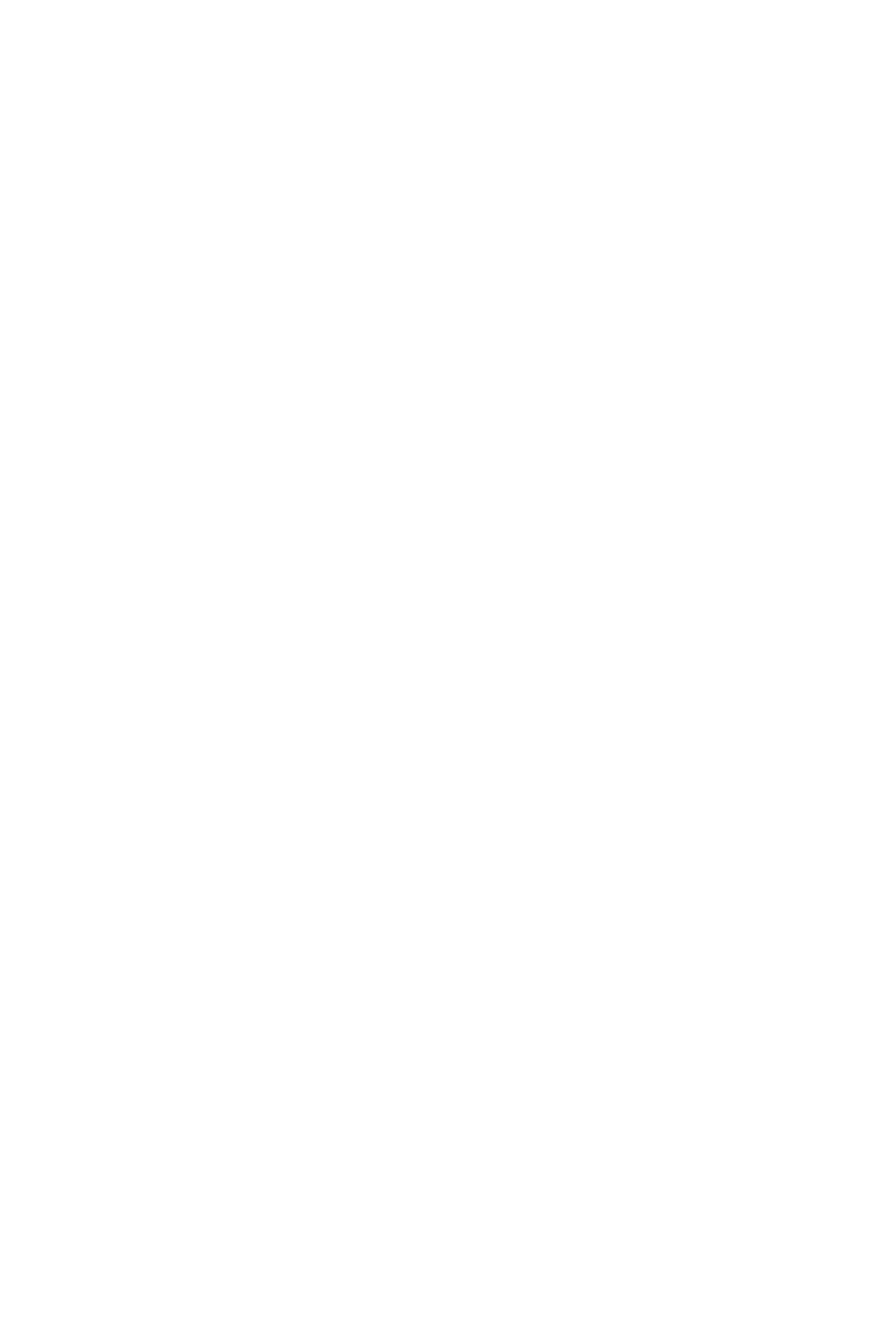
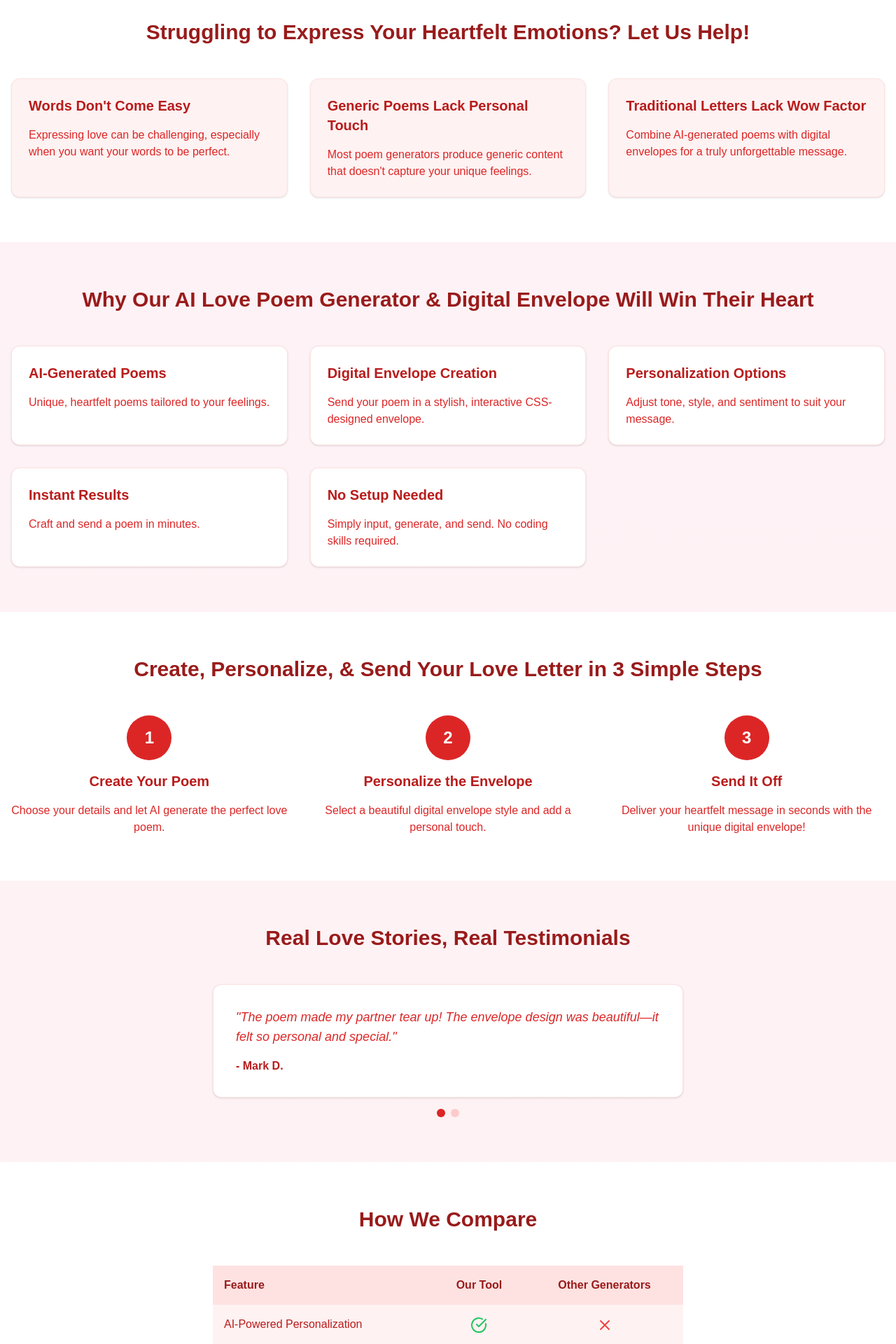
Before and after one commit to webDesignMumeishon/send-poem, a Next.js app: page / in a window 1280 px wide. Shown: the part 860-2780 px from the top of the page at 70% size. Before the commit the page ends 824 px from the top, so only its background shows below. Built offline with nearby package versions, Linux system fonts and the light colour scheme; no server answers.

Commit message:
add landing components

```diff
--- a/src/app/layout.tsx
+++ b/src/app/layout.tsx
@@ -37,6 +37,11 @@ export default function RootLayout({
             </SignedIn>
           </header>
           <main>{children}</main>
+          <footer className="bg-red-800 text-white py-8">
+            <div className="container mx-auto px-4 text-center">
+              <p>&copy; 2024 LoveLetter AI. All rights reserved.</p>
+            </div>
+          </footer>
         </body>
       </html>
     </ClerkProvider>
--- a/src/app/page.tsx
+++ b/src/app/page.tsx
@@ -1,12 +1,25 @@
-
+"use client"
 import { Button } from "@/components/ui/button"
 import { Dialog, DialogContent, DialogHeader, DialogTitle, DialogTrigger } from "@/components/ui/dialog"
 import Image from "next/image"
 import Link from "next/link"
-import { Heart, Mail, Link as LinkIcon } from 'lucide-react'
+import { Heart, Mail, Link as LinkIcon, CheckCircle, X } from 'lucide-react'
+import { Card, CardContent } from "@/components/ui/card"
+import { useState } from "react"
 
+const testimonials = [
+  {
+    quote: "The poem made my partner tear up! The envelope design was beautiful—it felt so personal and special.",
+    author: "Mark D."
+  },
+  {
+    quote: "I've never seen anything like this before. The poem and envelope made my proposal unforgettable!",
+    author: "Sarah L."
+  }
+]
 
-export default function Component() {
+export default function HomePage() {
+  const [activeTestimonial, setActiveTestimonial] = useState(0)
 
   return (
     <div className="min-h-screen bg-gradient-to-b from-pink-50 to-red-50">
@@ -36,24 +49,24 @@ export default function Component() {
             </div>
 
             <h1 className="text-4xl md:text-6xl font-bold text-gray-900">
-              The Ultimate AI Love Poem Generator
+              Express Your Love with AI-Powered Poems & Beautiful Digital Envelopes
             </h1>
 
             <p className="text-xl text-gray-600">
-              Instantly create heartfelt, personalized love poems that capture the essence of your feelings in just seconds.
+              Generate personalized love poems and send them in a stunning digital envelope designed to make your message unforgettable.
             </p>
 
             <div className="flex flex-col sm:flex-row gap-4 justify-center">
               <Button className="bg-red-600 hover:bg-red-700 text-lg px-8 py-6">
                 <Link href={'/generate'}>
-                  Start Crafting Your Poem Now!
+                  Create Your Poem & Send It Now!
                 </Link>
               </Button>
               <Button
                 variant="outline"
                 className="border-red-200 hover:bg-red-50 text-red-600 text-lg px-8 py-6"
               >
-                View Collection
+                View Demo
               </Button>
             </div>
 
@@ -73,6 +86,175 @@ export default function Component() {
           </div>
         </div>
       </main>
+
+
+      {/* Pain Points */}
+      <section className="py-16 bg-white">
+        <div className="container mx-auto px-4">
+          <h2 className="text-3xl font-bold text-center text-red-800 mb-12">
+            Struggling to Express Your Heartfelt Emotions? Let Us Help!
+          </h2>
+          <div className="grid md:grid-cols-3 gap-8">
+            <Card className="bg-red-50 border-red-100">
+              <CardContent className="p-6">
+                <h3 className="text-xl font-semibold text-red-700 mb-4">Words Don't Come Easy</h3>
+                <p className="text-red-600">Expressing love can be challenging, especially when you want your words to be perfect.</p>
+              </CardContent>
+            </Card>
+            <Card className="bg-red-50 border-red-100">
+              <CardContent className="p-6">
+                <h3 className="text-xl font-semibold text-red-700 mb-4">Generic Poems Lack Personal Touch</h3>
+                <p className="text-red-600">Most poem generators produce generic content that doesn't capture your unique feelings.</p>
+              </CardContent>
+            </Card>
+            <Card className="bg-red-50 border-red-100">
+              <CardContent className="p-6">
+                <h3 className="text-xl font-semibold text-red-700 mb-4">Traditional Letters Lack Wow Factor</h3>
+                <p className="text-red-600">Combine AI-generated poems with digital envelopes for a truly unforgettable message.</p>
+              </CardContent>
+            </Card>
+          </div>
+        </div>
+      </section>
+
+
+
+      {/* Key Features & Benefits */}
+      <section id="features" className="py-16">
+        <div className="container mx-auto px-4">
+          <h2 className="text-3xl font-bold text-center text-red-800 mb-12">
+            Why Our AI Love Poem Generator & Digital Envelope Will Win Their Heart
+          </h2>
+          <div className="grid md:grid-cols-2 lg:grid-cols-3 gap-8">
+            {[
+              { title: "AI-Generated Poems", description: "Unique, heartfelt poems tailored to your feelings." },
+              { title: "Digital Envelope Creation", description: "Send your poem in a stylish, interactive CSS-designed envelope." },
+              { title: "Personalization Options", description: "Adjust tone, style, and sentiment to suit your message." },
+              { title: "Instant Results", description: "Craft and send a poem in minutes." },
+              { title: "No Setup Needed", description: "Simply input, generate, and send. No coding skills required." }
+            ].map((feature, index) => (
+              <Card key={index} className="bg-white border-red-100">
+                <CardContent className="p-6">
+                  <h3 className="text-xl font-semibold text-red-700 mb-4">{feature.title}</h3>
+                  <p className="text-red-600">{feature.description}</p>
+                </CardContent>
+              </Card>
+            ))}
+          </div>
+        </div>
+      </section>
+
+      {/* How It Works */}
+      <section id="how-it-works" className="py-16 bg-white">
+        <div className="container mx-auto px-4">
+          <h2 className="text-3xl font-bold text-center text-red-800 mb-12">
+            Create, Personalize, & Send Your Love Letter in 3 Simple Steps
+          </h2>
+          <div className="grid md:grid-cols-3 gap-8">
+            {[
+              { title: "Create Your Poem", description: "Choose your details and let AI generate the perfect love poem." },
+              { title: "Personalize the Envelope", description: "Select a beautiful digital envelope style and add a personal touch." },
+              { title: "Send It Off", description: "Deliver your heartfelt message in seconds with the unique digital envelope!" }
+            ].map((step, index) => (
+              <div key={index} className="text-center">
+                <div className="w-16 h-16 bg-red-600 text-white rounded-full flex items-center justify-center text-2xl font-bold mx-auto mb-4">
+                  {index + 1}
+                </div>
+                <h3 className="text-xl font-semibold text-red-700 mb-4">{step.title}</h3>
+                <p className="text-red-600">{step.description}</p>
+              </div>
+            ))}
+          </div>
+        </div>
+      </section>
+
+
+      {/* Testimonials */}
+      <section id="testimonials" className="py-16">
+        <div className="container mx-auto px-4">
+          <h2 className="text-3xl font-bold text-center text-red-800 mb-12">
+            Real Love Stories, Real Testimonials
+          </h2>
+          <div className="max-w-2xl mx-auto">
+            <Card className="bg-white border-red-100">
+              <CardContent className="p-8">
+                <p className="text-lg text-red-600 mb-4 italic">"{testimonials[activeTestimonial].quote}"</p>
+                <p className="text-red-700 font-semibold">- {testimonials[activeTestimonial].author}</p>
+              </CardContent>
+            </Card>
+            <div className="flex justify-center mt-4 space-x-2">
+              {testimonials.map((_, index) => (
+                <button
+                  key={index}
+                  onClick={() => setActiveTestimonial(index)}
+                  className={`w-3 h-3 rounded-full ${index === activeTestimonial ? 'bg-red-600' : 'bg-red-200'
+                    }`}
+                />
+              ))}
+            </div>
+          </div>
+        </div>
+      </section>
+
+
+      {/* Comparison Table */}
+      <section className="py-16 bg-white">
+        <div className="container mx-auto px-4">
+          <h2 className="text-3xl font-bold text-center text-red-800 mb-12">
+            How We Compare
+          </h2>
+          <div className="overflow-x-auto">
+            <table className="w-full max-w-2xl mx-auto">
+              <thead>
+                <tr className="bg-red-100">
+                  <th className="p-4 text-left text-red-800">Feature</th>
+                  <th className="p-4 text-center text-red-800">Our Tool</th>
+                  <th className="p-4 text-center text-red-800">Other Generators</th>
+                </tr>
+              </thead>
+              <tbody>
+                {[
+                  "AI-Powered Personalization",
+                  "Digital Envelope Designs",
+                  "Customizable Styles",
+                  "Instant Results",
+                  "Simple Interface",
+                  "Unlimited Usage"
+                ].map((feature, index) => (
+                  <tr key={index} className={index % 2 === 0 ? 'bg-red-50' : 'bg-white'}>
+                    <td className="p-4 text-red-700">{feature}</td>
+                    <td className="p-4 text-center">
+                      <CheckCircle className="inline-block text-green-500" />
+                    </td>
+                    <td className="p-4 text-center">
+                      {feature === "Instant Results" ? (
+                        <CheckCircle className="inline-block text-green-500" />
+                      ) : (
+                        <X className="inline-block text-red-500" />
+                      )}
+                    </td>
+                  </tr>
+                ))}
+              </tbody>
+            </table>
+          </div>
+        </div>
+      </section>
+
+      {/* Closing Section */}
+      <section className="py-20 text-center">
+        <div className="container mx-auto px-4">
+          <h2 className="text-3xl md:text-4xl font-bold text-red-800 mb-6">
+            Transform Your Emotions into Words & Art with Our AI Love Poem Generator
+          </h2>
+          <Button size="lg" className="bg-red-600 hover:bg-red-700 text-white text-lg px-8 py-4 mb-4">
+            Create Your Poem and Send It with a Digital Envelope Today!
+          </Button>
+          <p className="text-red-600 max-w-2xl mx-auto">
+            Make every occasion unforgettable with a personalized poem and digital envelope, crafted in minutes.
+          </p>
+        </div>
+      </section>
     </div>
   )
 }
```
